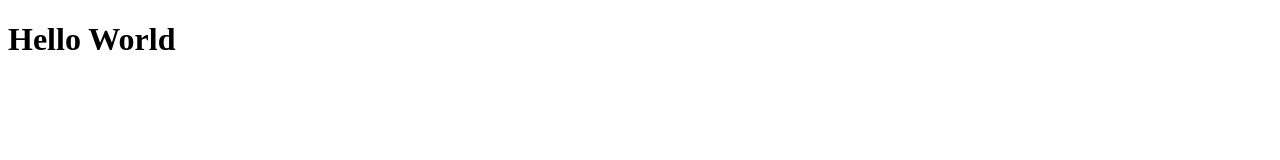
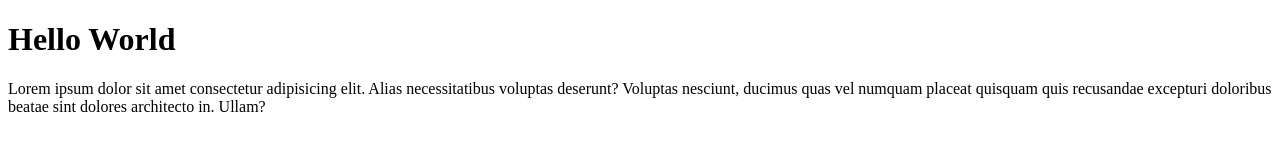
Before and after one commit to Yanastya89/week_4, a plain HTML site: page index.html in a window 1280 px wide. Drawn offline with Linux system fonts and the light colour scheme.

Commit message:
add text

```diff
--- a/index.html
+++ b/index.html
@@ -8,5 +8,11 @@
   </head>
   <body>
     <h1>Hello World</h1>
+    <p>
+      Lorem ipsum dolor sit amet consectetur adipisicing elit. Alias
+      necessitatibus voluptas deserunt? Voluptas nesciunt, ducimus quas vel
+      numquam placeat quisquam quis recusandae excepturi doloribus beatae sint
+      dolores architecto in. Ullam?
+    </p>
   </body>
 </html>
```
